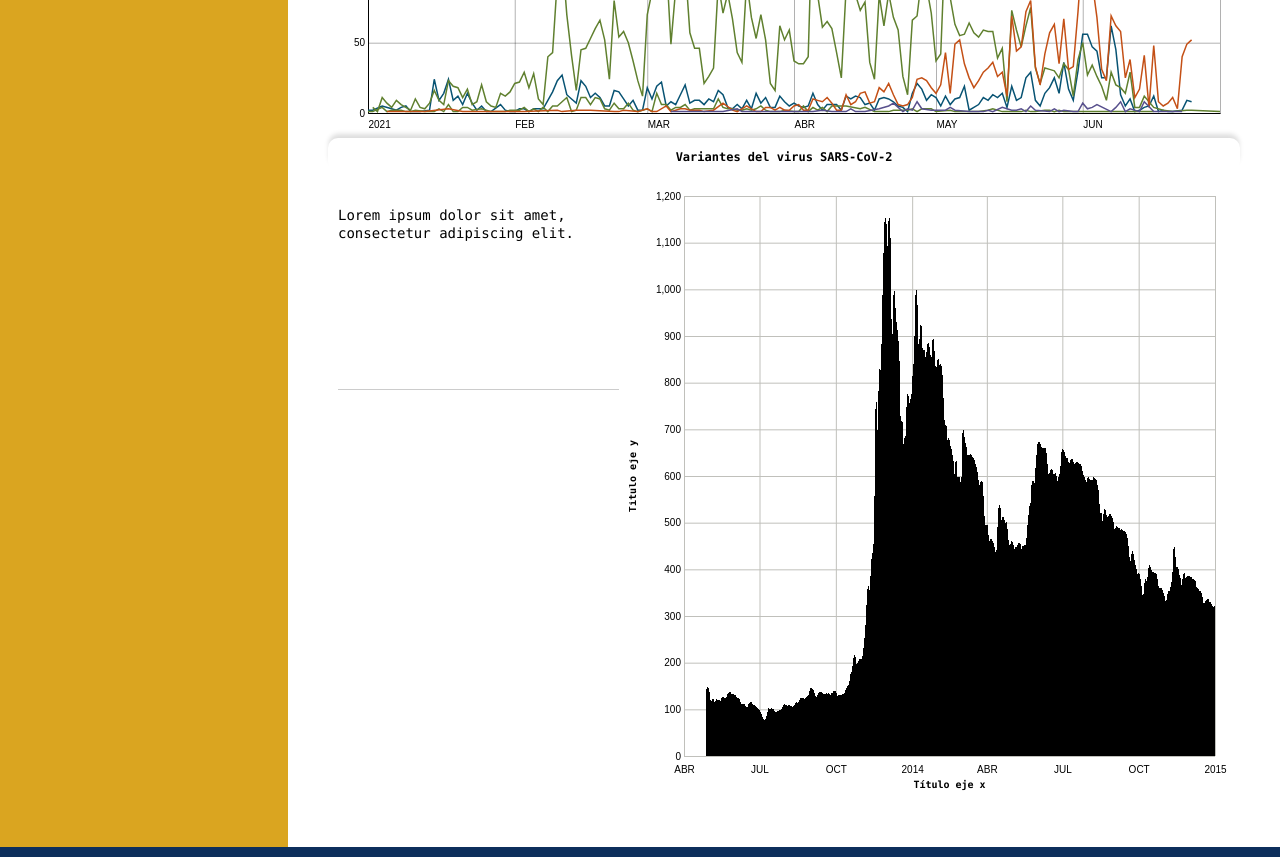
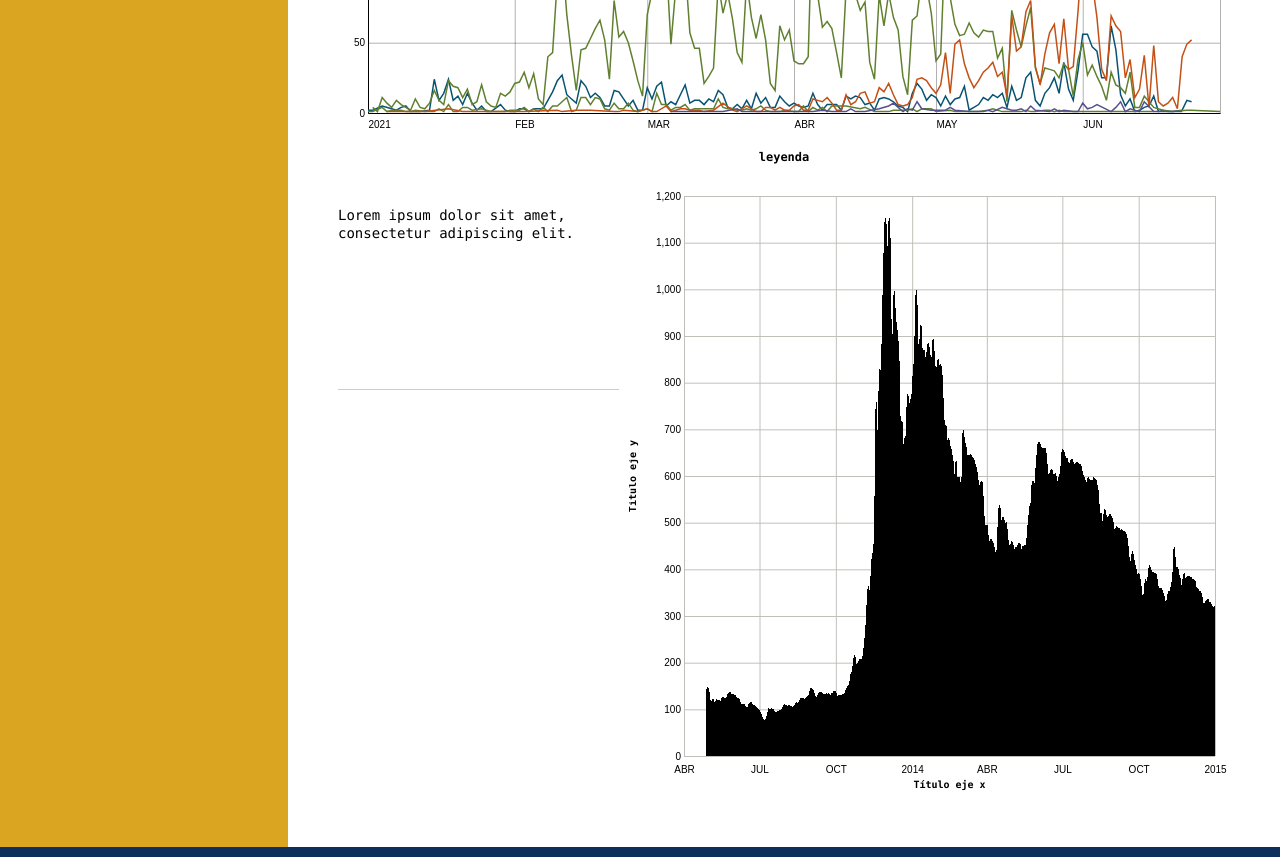
Before and after one commit to ciretorres/ciretorres.github.io, a Vue app: page /design/visualization/d3js in a window 1280 px wide. Shown: the part 840-1697 px from the top of the page. Built offline with nearby package versions, Linux system fonts and the light colour scheme; what dai-maps would draw is missing.

Commit message:
comentando box-shadow

```diff
--- a/src/components/visualizations/multilinea/Multilinea.vue
+++ b/src/components/visualizations/multilinea/Multilinea.vue
@@ -513,7 +513,7 @@ export default {
     -ms-flex-wrap: wrap;
     flex-wrap: wrap;
     border-radius: $border-radius-tarjeta;
-    box-shadow: 0px -5px 5px -1px rgb(221, 221, 221);
+    // box-shadow: 0px -5px 5px -1px rgb(221, 221, 221);
     margin-bottom:10px;
     justify-content: center;
     p.titulo-leyenda{
--- a/src/views/design/D3JS.vue
+++ b/src/views/design/D3JS.vue
@@ -13,7 +13,7 @@
         :nombre_variables="{ nombre: 'nombre' }"
         :variables="variablesGrafica"
         :alto_vis="400"
-        titulo_leyenda="Variantes del virus SARS-CoV-2"
+        titulo_leyenda="leyenda"
       />
 
       <Area
```
